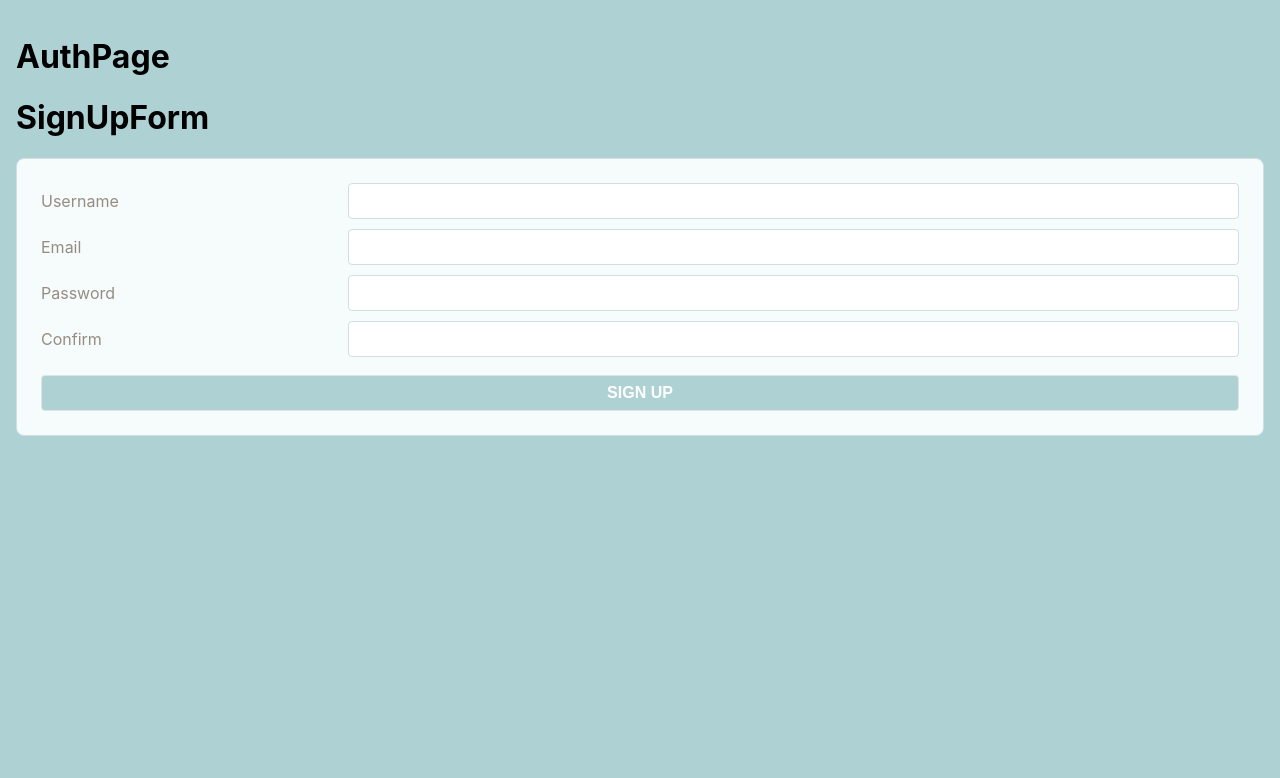
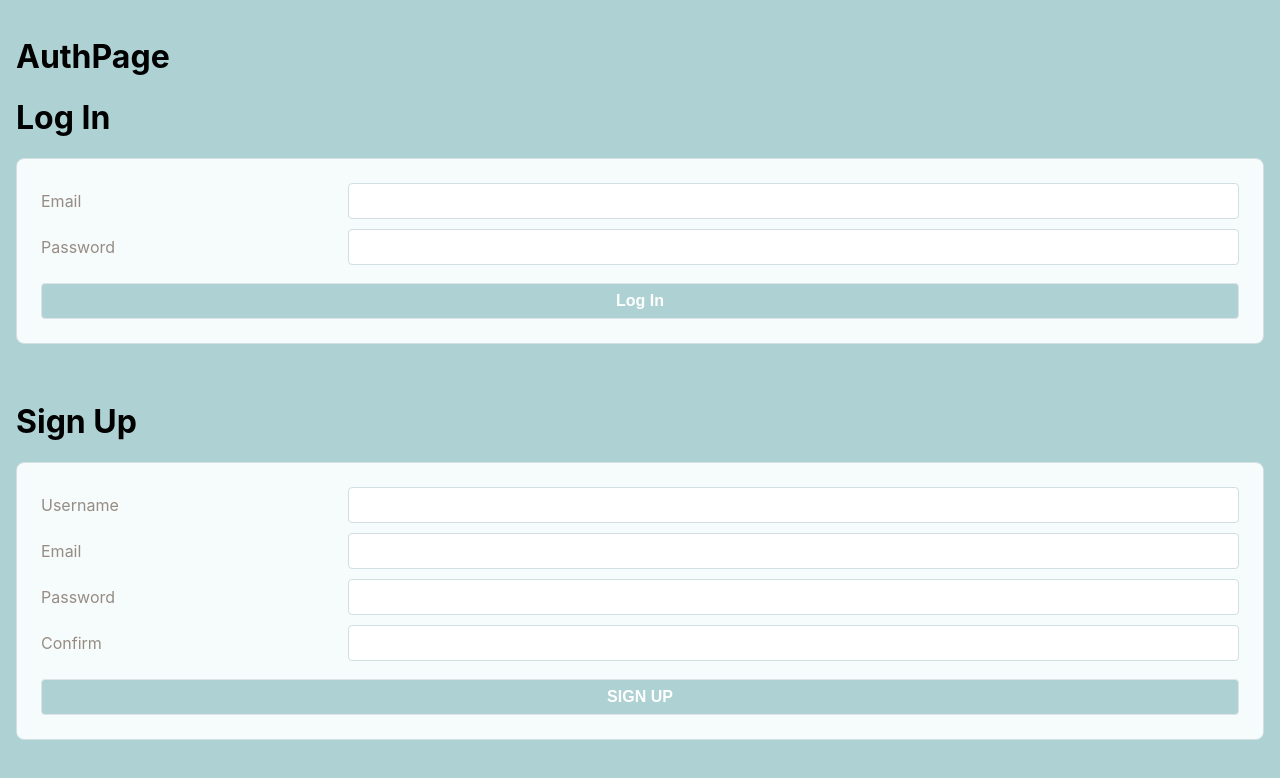
Before and after one commit to tferguson1028/PerScholas-MERN_app_base, a React (Create React App) app: page /orders/new in a window 1280 px wide. Shown: the top 778 px of the page. Built offline with nearby package versions, Linux system fonts and the light colour scheme.

Commit message:
Implementing login form

```diff
--- a/src/components/AuthPage.jsx
+++ b/src/components/AuthPage.jsx
@@ -1,5 +1,6 @@
 import React, {useState} from 'react'
 import SignUpForm from './SignUpForm';
+import LoginForm from './LoginForm';
 
 function AuthPage()
 {
@@ -8,6 +9,7 @@ function AuthPage()
   return (
     <div>
       <h1>AuthPage</h1>
+      <LoginForm setUser={setUser} />
       <SignUpForm />
     </div>
   )
--- a/src/components/LoginForm.jsx
+++ b/src/components/LoginForm.jsx
@@ -1,61 +1,53 @@
-import React, { Component } from 'react';
-import { signUp } from '../utilities/users-service';
+import React, {useEffect} from 'react';
+import { useState } from 'react';
+import * as usersService from '../utilities/users-service';
 
-export class LoginForm extends Component
+function LoginForm(props)
 {
-  state = { email: "", password: "", error: "" };
+  const { setUser } = props;
+  const [credentials, setCredentials] = useState({ email: "", password: ""});
+  const [error, setError] = useState("");
+  const [disable, setDisable] = useState(false);
 
-  handleSubmit = async (event) =>
+  // useEffect(() => {}, [disable]);
+
+  async function handleSubmit(event)
   {
     event.preventDefault();
-    try
-    {
-      const formData = {...this.state};
-      console.log("Form Data: ", formData);
-
-      // Removing unused data form the object we're submitting
-      delete formData.error;
-      delete formData.confirm;
-
-      alert(JSON.stringify(this.state));
-
-      console.log(user);
-
-    } catch(exception)
-    {
-      // An error occurred
-      this.setState({ error: 'Sign Up Failed - Try Again' });
+    try {
+      // The promise returned by the signUp service method
+      // will resolve to the user object included in the
+      // payload of the JSON Web Token (JWT)
+      const user = await usersService.logIn(credentials);
+      setUser(user);
+    } catch {
+      setError('Log In Failed - Try Again');
     }
   }
 
-  // You have to use an arrow function for this.setState to work. This is stupid.
-  // You can also bind manually, but I don't know how to do that.
-  handleChange = (event) =>
+  function handleChange(event)
   {
-    // Doing this allows us to access an object param if the names are the same.
-    this.setState({[event.target.name]: event.target.value, error: "" });
+    // console.log(disable);
+    // setDisable(credentials.email.length < 0 || credentials.password.length < 0);
+    setCredentials({ ...credentials, [event.target.name]: event.target.value });
+    setError('');
   }
-
-  render()
-  {
-    const disable = this.state.password.length > 0 && this.state.email.length > 0;
 
   return (
     <div>
-        <h1>SignUpForm</h1>
+      <h1>Log In</h1>
       <div className='form-container'>
-          <form autoComplete="off" onSubmit={this.handleSubmit}>
+        <form autoComplete="off" onSubmit={handleSubmit}>
           <label htmlFor='email'>Email</label>
-            <input type="email" name="email" value={this.state.email} onChange={this.handleChange} required />
+          <input type="email" name="email" value={credentials.email} onChange={handleChange} required />
           <label htmlFor='password'>Password</label>
-            <input type="password" name="password" value={this.state.password} onChange={this.handleChange} required />
-            <button type="submit" disabled={disable}>LOG IN</button>
+          <input type="password" name="password" value={credentials.password} onChange={handleChange} required />
+          <button type="submit" disabled={false}>Log In</button>
         </form>
       </div>
-        <p className="error-message">&nbsp;{this.state.error}</p>
+      <p className="error-message">&nbsp;{error}</p>
     </div>
-    )
-  }
+  );
 }
 
 export default LoginForm;
--- a/src/components/SignUpForm.jsx
+++ b/src/components/SignUpForm.jsx
@@ -47,7 +47,7 @@ export class SignUpForm extends Component
 
     return (
       <div>
-        <h1>SignUpForm</h1>
+        <h1>Sign Up</h1>
         <div className='form-container'>
           <form autoComplete="off" onSubmit={this.handleSubmit}>
             <label htmlFor="name">Username</label>
--- a/src/utilities/users-service.js
+++ b/src/utilities/users-service.js
@@ -48,3 +48,8 @@ export function logOut()
 {
   localStorage.removeItem("token");
 }
+
+export function logIn()
+{
+
+}
```
Lines whose indentation alone changed are shown as unchanged.
